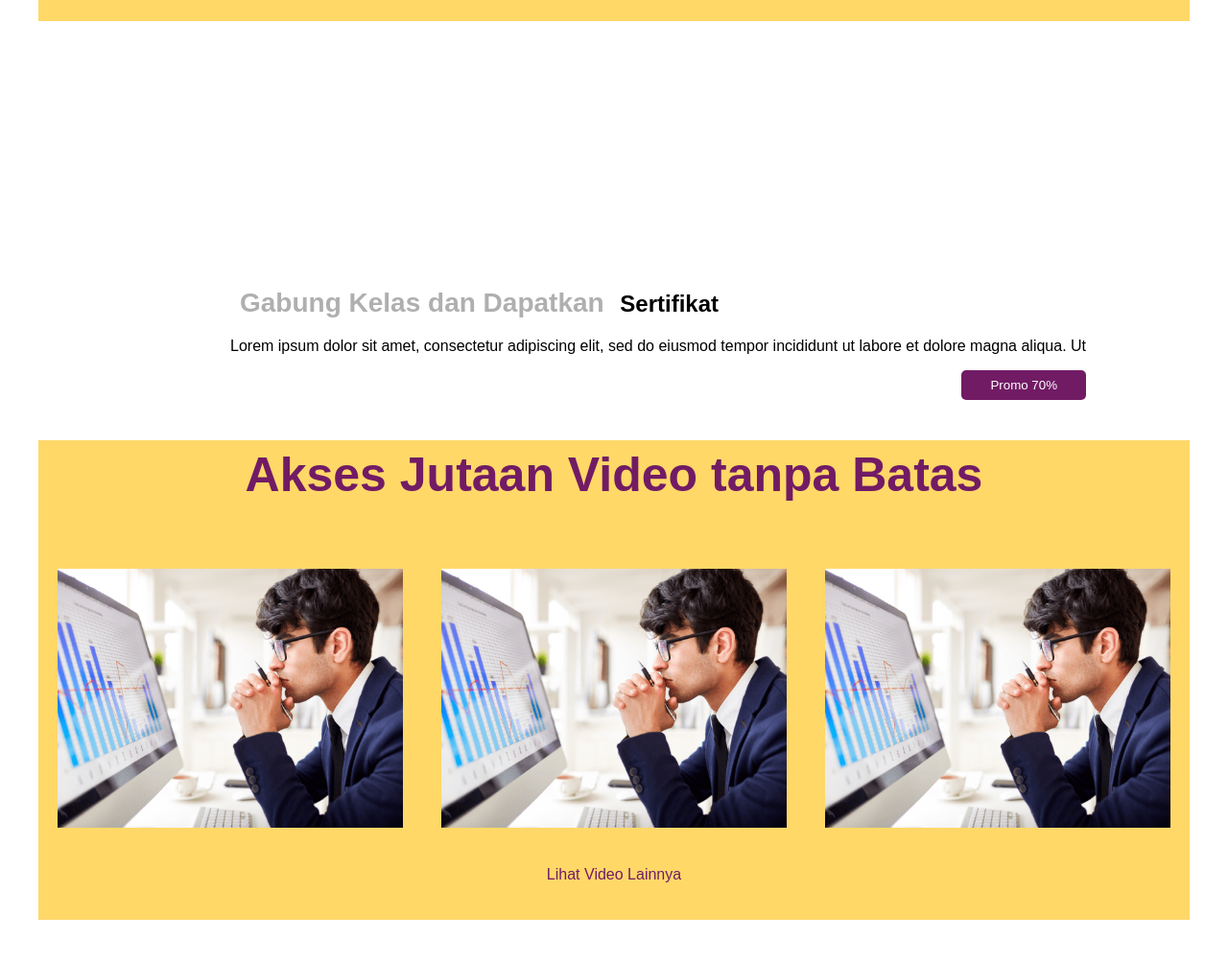
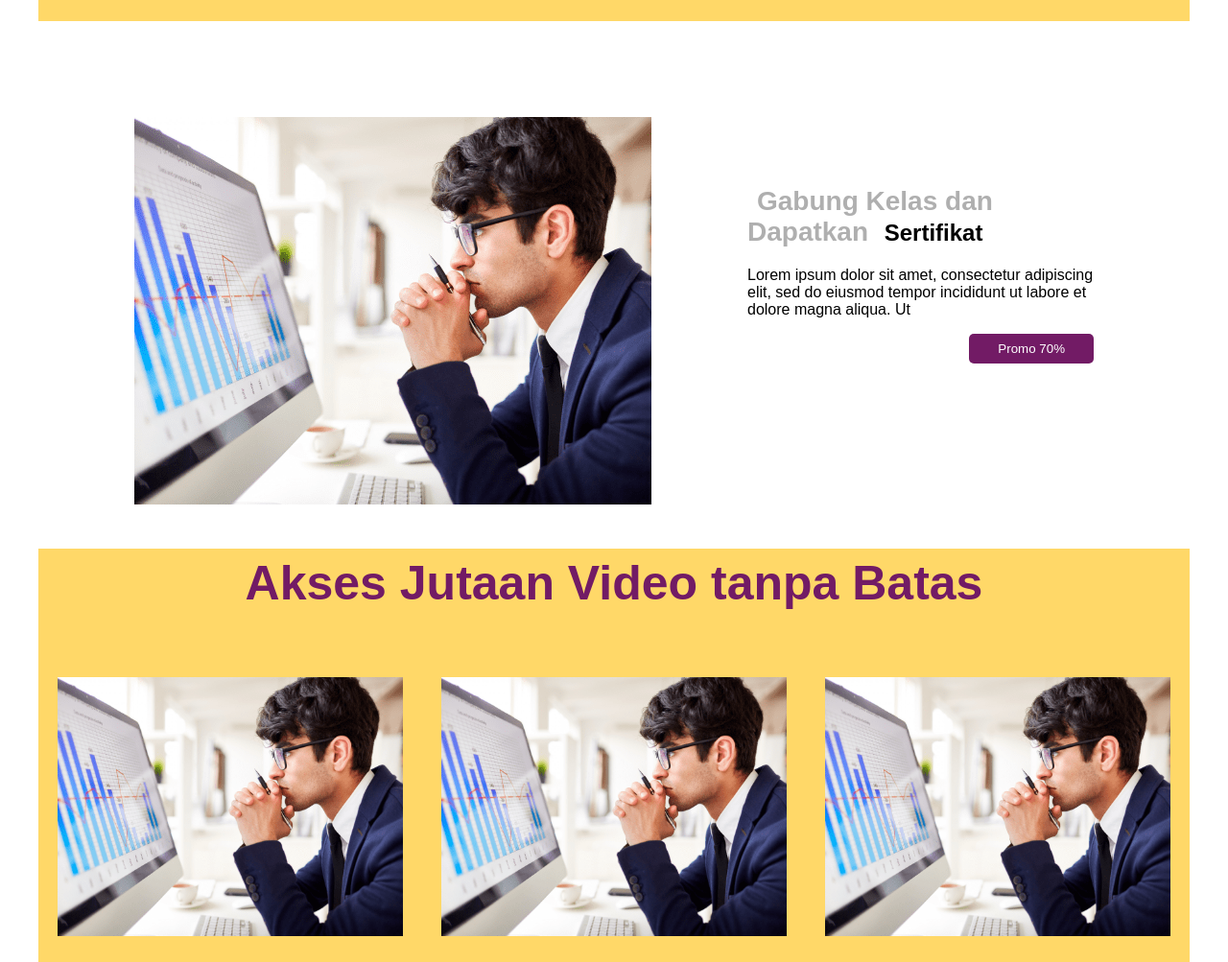
Before and after one commit to programmerboss247/taxtone, a plain HTML site: page index.html in a window 1280 px wide. Shown: the part 800-1803 px from the top of the page at 96% size. Drawn offline with Linux system fonts and the light colour scheme.

Commit message:
right message

```diff
--- a/index.html
+++ b/index.html
@@ -44,7 +44,7 @@
 
     <div class="half-width1">
 
-<img src="iamge/4.png" alt="">
+<img src="image/4.png" alt="">
 
     </div>
 
@@ -112,5 +112,6 @@
 </section>
 
 <h1>End My website</h1>
+<h2>Bangladesh</h2>
 </body>
 </html>
```
